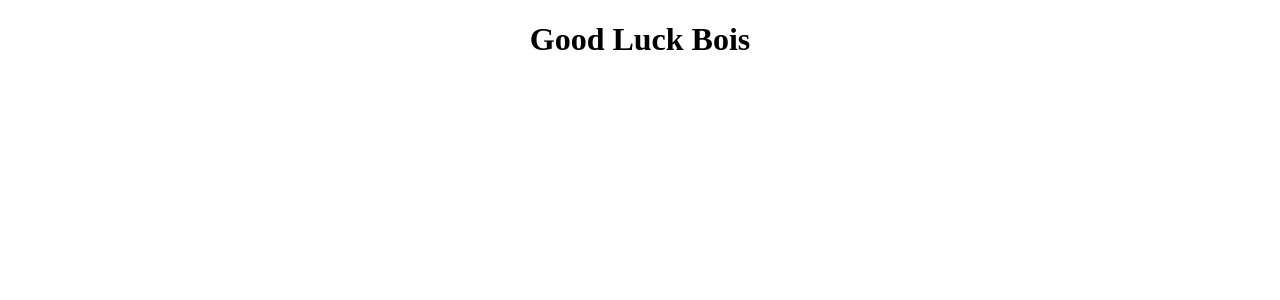
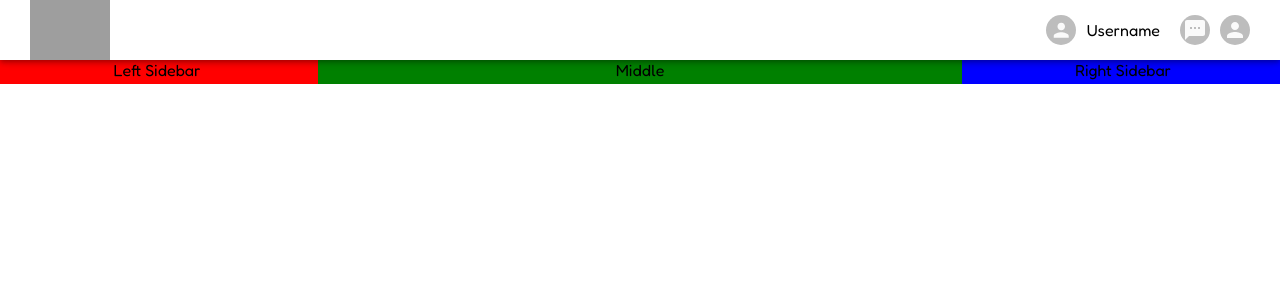
Before and after one commit to harsh-ttn/Buzz-TTN, a React (Create React App) app in the folder client/: page / in a window 1280 px wide. Shown: the top 300 px of the page. Built offline with nearby package versions, Linux system fonts and the light colour scheme; grey boxes are pictures that could not be loaded.

Commit message:
made static Header Component

```diff
--- a/client/package.json
+++ b/client/package.json
@@ -3,11 +3,14 @@
   "version": "0.1.0",
   "private": true,
   "dependencies": {
+    "@material-ui/core": "^4.12.3",
+    "@material-ui/icons": "^4.11.2",
     "@testing-library/jest-dom": "^5.16.3",
     "@testing-library/react": "^12.1.4",
     "@testing-library/user-event": "^13.5.0",
     "react": "^18.0.0",
     "react-dom": "^18.0.0",
+    "react-router-dom": "^6.3.0",
     "react-scripts": "5.0.0",
     "web-vitals": "^2.1.4"
   },
--- a/client/src/App.css
+++ b/client/src/App.css
@@ -1,38 +1,8 @@
-.App {
-  text-align: center;
+@import url('https://fonts.googleapis.com/css2?family=Fredoka&display=swap');
+
+*{
+  box-sizing: border-box;
+  margin: 0;
+  padding: 0;
+  font-family: 'Fredoka', sans-serif;
 }
-
-.App-logo {
-  height: 40vmin;
-  pointer-events: none;
-}
-
-@media (prefers-reduced-motion: no-preference) {
-  .App-logo {
-    animation: App-logo-spin infinite 20s linear;
-  }
-}
-
-.App-header {
-  background-color: #282c34;
-  min-height: 100vh;
-  display: flex;
-  flex-direction: column;
-  align-items: center;
-  justify-content: center;
-  font-size: calc(10px + 2vmin);
-  color: white;
-}
-
-.App-link {
-  color: #61dafb;
-}
-
-@keyframes App-logo-spin {
-  from {
-    transform: rotate(0deg);
-  }
-  to {
-    transform: rotate(360deg);
-  }
-}
--- a/client/src/App.js
+++ b/client/src/App.js
@@ -1,9 +1,12 @@
-import './App.css';
+import "./App.css";
+import Header from "./components/Header";
+import Home from "./pages/Home";
 
 function App() {
   return (
     <div className="App">
-      <h1>Good Luck Bois</h1>
+      <Header />
+      <Home />
     </div>
   );
 }
--- /dev/null
+++ b/client/src/components/Header.jsx
@@ -0,0 +1,47 @@
+import React from "react";
+import { Avatar, AppBar } from "@material-ui/core";
+import { Person, Textsms } from "@material-ui/icons";
+
+const Header = () => {
+  return (
+    <>
+      <AppBar
+        style={{
+          position: "sticky",
+          display: "flex",
+          flexDirection: "row",
+          justifyContent: "space-between",
+          alignItems: "center",
+          backgroundColor: "white",
+          color: "black",
+          padding: "0 30px",
+        }}
+      >
+        <img
+          src="https://i.imgur.com/DKV9GN7.png"
+          alt="To the New Logo"
+          width="80px"
+        />
+        <div
+          style={{
+            display: "flex",
+            flexDirection: "row",
+            justifyContent: "space-between",
+            alignItems: "center",
+          }}
+        >
+          <Avatar style={{ height: "30px", width: "30px" }} />
+          <p style={{ margin: "0 20px 0 10px" }}>Username</p>
+          <Avatar style={{ height: "30px", width: "30px", marginRight: 10 }}>
+            <Textsms />
+          </Avatar>
+          <Avatar style={{ height: "30px", width: "30px" }}>
+            <Person />
+          </Avatar>
+        </div>
+      </AppBar>
+    </>
+  );
+};
+
+export default Header;
--- /dev/null
+++ b/client/src/pages/Home.jsx
@@ -0,0 +1,34 @@
+import React from "react";
+import { Grid } from "@material-ui/core";
+
+const Home = () => {
+  return (
+    <>
+      <Grid container direction="row" spacing={1}>
+        <Grid
+          style={{ backgroundColor: "red", textAlign: "center" }}
+          item
+          xs={3}
+        >
+          <p>Left Sidebar</p>
+        </Grid>
+        <Grid
+          style={{ backgroundColor: "green", textAlign: "center" }}
+          item
+          xs={6}
+        >
+          <p>Middle</p>
+        </Grid>
+        <Grid
+          style={{ backgroundColor: "blue", textAlign: "center" }}
+          item
+          xs={3}
+        >
+          <p>Right Sidebar</p>
+        </Grid>
+      </Grid>
+    </>
+  );
+};
+
+export default Home;
```
Also changed, not shown: client/notes.txt (added), client/src/assets/ttn-logo-name.png (added), 1 other file (tests, documents, lock files or other folders).
